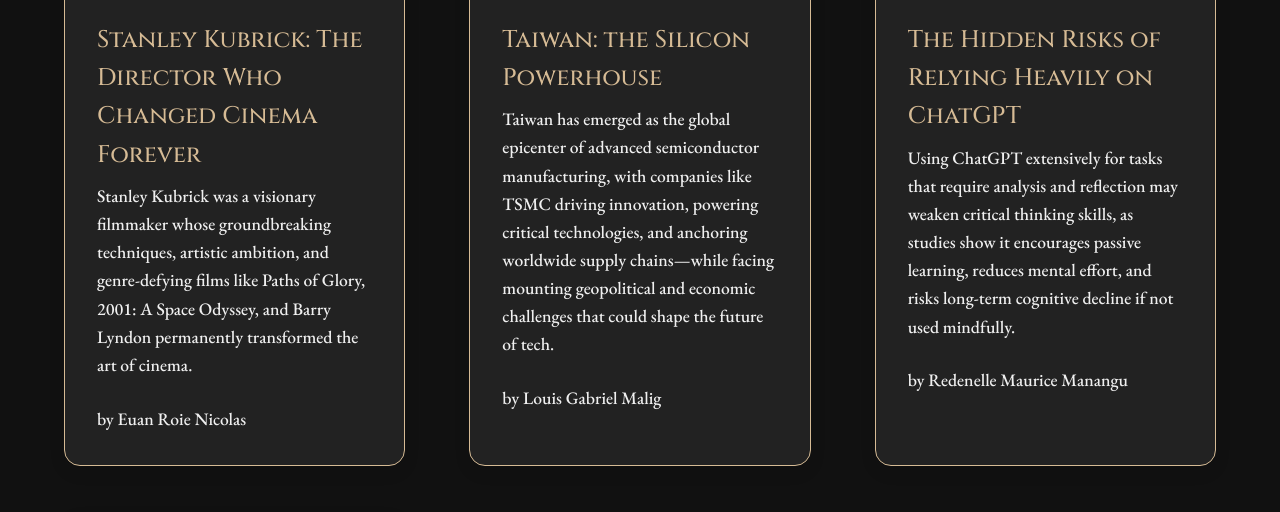
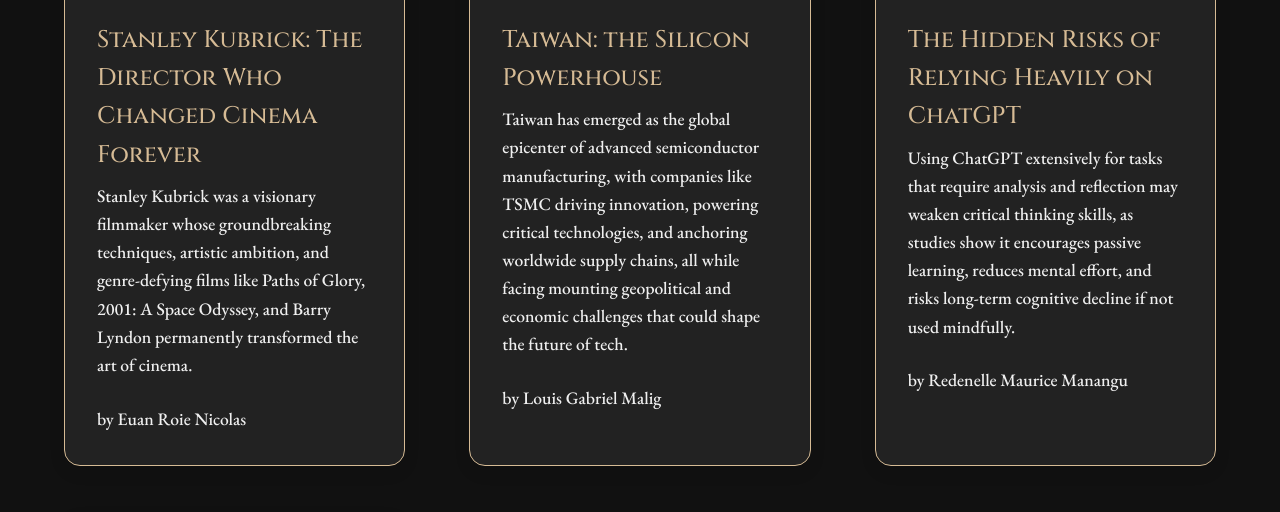
Before and after one commit to Renoir33/Lumenoir, a plain HTML site: page index.html in a window 1280 px wide. Shown: the part 1694-2206 px from the top of the page. Drawn offline with nearby package versions, Linux system fonts and the light colour scheme.

Commit message:
Update index.html

```diff
--- a/index.html
+++ b/index.html
@@ -86,7 +86,7 @@
         <img src="https://i.ibb.co/PZmTTVcN/taiwan3.png" alt="Microchip Manufacturing" class="tile-image">
         <h2>Taiwan: the Silicon Powerhouse</h2>
         <p>Taiwan has emerged as the global epicenter of advanced semiconductor manufacturing, with companies like TSMC
-          driving innovation, powering critical technologies, and anchoring worldwide supply chains—while facing mounting
+          driving innovation, powering critical technologies, and anchoring worldwide supply chains, all while facing mounting
           geopolitical and economic challenges that could shape the future of tech.</p><br>
         <p>by Louis Gabriel Malig</p>
       </a>
```
